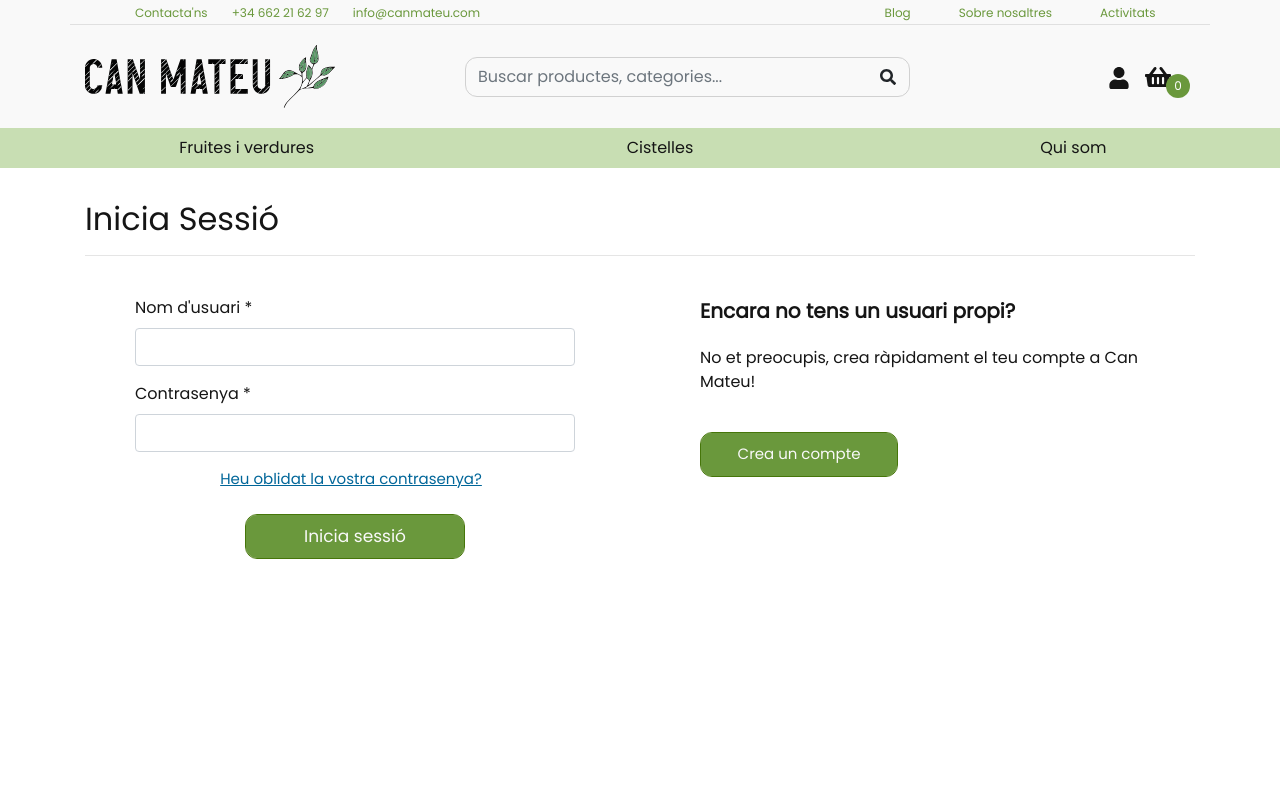
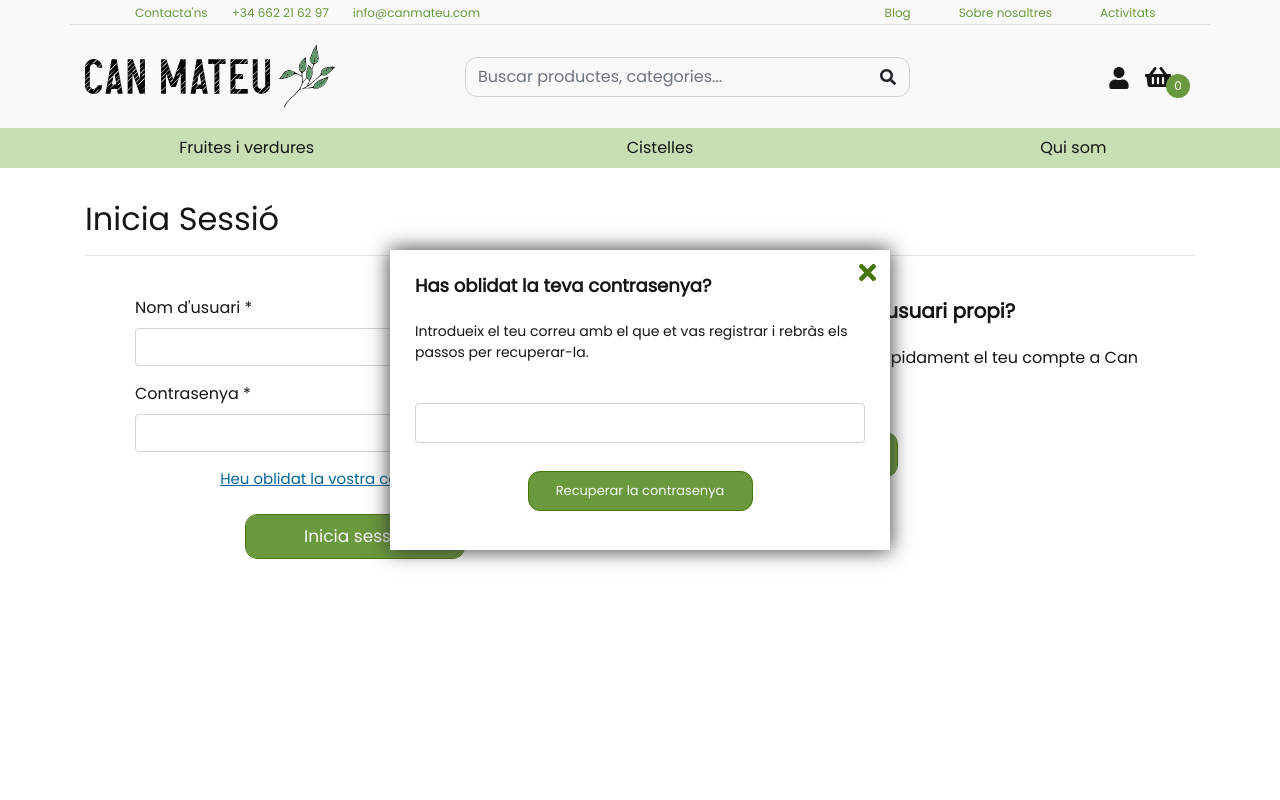
Before and after one commit to SalvadorSC/can-manel-front, a React (Create React App) app: page /iniciar-sessio in a window 1280 px wide. Both pictures are taken after a click on the element "Heu oblidat la vostra contrasenya?". Shown: the top 800 px of the page. Built offline with nearby package versions, Linux system fonts and the light colour scheme; no server answers.

Commit message:
Pop up forgot password maquetat

```diff
--- a/src/global.css
+++ b/src/global.css
@@ -5,6 +5,7 @@
   --color-border: #46760a;
   --color-text: #151515;
   --color-white: #f9f9f9;
+  --color-background-white: #fff;
   --color-red: #af3c45;
   --color-background-hover: #d1d1d1;
   --color-grey: #484949;
@@ -20,6 +21,7 @@ html {
 body {
   font-family: "Poppins";
   color: var(--color-text);
+  background-color: var(--color-background-white);
 }
 a {
   color: var(--color-text);
--- a/src/paginas/login/Login.css
+++ b/src/paginas/login/Login.css
@@ -12,6 +12,13 @@
   width: 60%;
   font-size: 13px;
   height: 40px;
+}
+
+.btn-recover-password {
+  width: 50%;
+  font-size: 13px;
+  height: 40px;
+  margin-top: 20px;
 }
 
 .login-options {
@@ -40,7 +47,51 @@
 }
 
 .register-link {
-  text-align: center;
+  display: none;
+}
+
+.register-here-mobile {
+  color: var(--color-blue);
+  text-decoration: underline;
+}
+
+.container-window {
+  position: fixed;
+  top: 50%;
+  left: 50%;
+  transform: translate(-50%, -50%);
+}
+
+.container-pop-up-password {
+  width: 500px;
+  height: 300px;
+  padding: 25px;
+  position: relative;
+  background-color: var(--color-background-white);
+  box-shadow: 0 0 20px #333;
+  -khtml-box-shadow: 0 0 20px #333;
+  -o-box-shadow: 0 0 20px #333;
+  -moz-box-shadow: 0 0 20px #333;
+  -webkit-box-shadow: 0 0 20px #333;
+}
+
+.container-pop-up-password h4 {
+  font-size: 18px;
+  font-weight: 700;
+}
+.container-pop-up-password p {
+  font-size: 14px;
+}
+
+.container-pop-up-password input {
+  height: 40px;
+  margin-top: 40px;
+}
+
+.icon-pop-up {
+  position: absolute;
+  top: 10px;
+  right: 10px;
 }
 
 @media (min-width: 768px) {
@@ -79,6 +130,7 @@
   }
   .register-link {
     text-align: left;
+    display: block;
   }
   .container-registration-question {
     padding-left: 60px;
--- a/src/paginas/login/Login.js
+++ b/src/paginas/login/Login.js
@@ -1,4 +1,5 @@
 import { useCallback, useContext, useState } from "react";
+import { FaTimes } from "react-icons/fa";
 import { Link, useHistory } from "react-router-dom";
 import { AuthContext } from "../../context/AuthContext";
 import "./Login.css";
@@ -7,6 +8,11 @@ export const Login = (props) => {
   const { fetchGlobal, setShoppingCart, userShoppingCart } = props;
   const history = useHistory();
   const { logIn, setAdminRole } = useContext(AuthContext);
+  const [popUpWindow, setPopUpWindow] = useState(false);
+
+  const togglePopUp = () => {
+    setPopUpWindow(!popUpWindow);
+  };
 
   const urlAPI = process.env.REACT_APP_URL_API;
 
@@ -110,7 +116,10 @@ export const Login = (props) => {
               )}
 
               <div className="d-flex align-items-center justify-content-center mb-3">
-                <span className="forgot-password mr-2">
+                <span
+                  className="forgot-password mr-2"
+                  onClick={() => togglePopUp()}
+                >
                   Heu oblidat la vostra contrasenya?
                 </span>
               </div>
@@ -128,7 +137,7 @@ export const Login = (props) => {
           <div className="container-registration-question col-md-12 col-lg-6">
             <div className="mb-3 text-center">
               <p className="text-registration-question mr-2">
-                Encara no tens un usuari propi?{" "}
+                Encara no tens un usuari propi?
                 <span className="register-here-mobile"> Registra't aquí!</span>
               </p>
               <p className="text-info-registration mr-2 text-left">
@@ -148,6 +157,29 @@ export const Login = (props) => {
           </div>
         </div>
       </section>
+      {popUpWindow && (
+        <section>
+          <div className="container-window">
+            <div className="container-pop-up-password ">
+              <FaTimes
+                className="icon-delete icon-pop-up"
+                onClick={() => togglePopUp()}
+              />
+              <h4 className="mb-4">Has oblidat la teva contrasenya?</h4>
+              <p className="mb-4">
+                Introdueix el teu correu amb el que et vas registrar i rebràs
+                els passos per recuperar-la.
+              </p>
+              <input className="form-control mb-2  w-100" type="text" />
+              <div className="d-flex justify-content-center">
+                <button className="button btn btn-recover-password  text-center">
+                  Recuperar la contrasenya
+                </button>
+              </div>
+            </div>
+          </div>
+        </section>
+      )}
     </>
   );
 };
```
